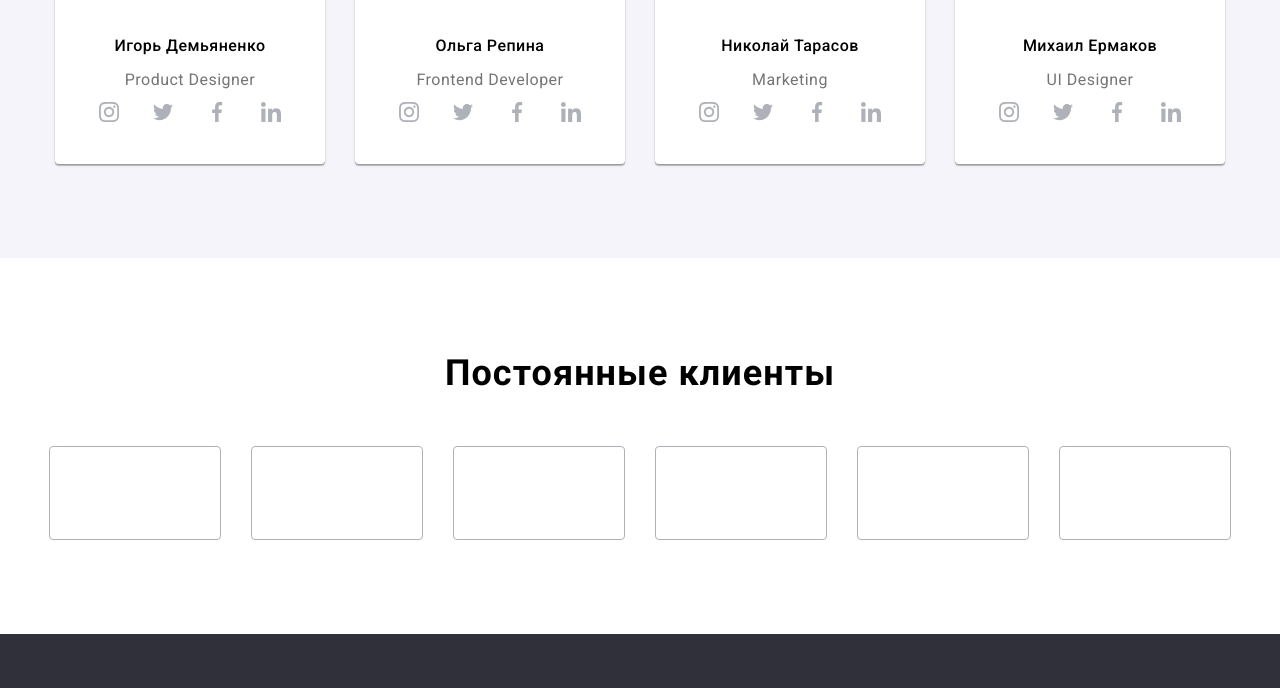
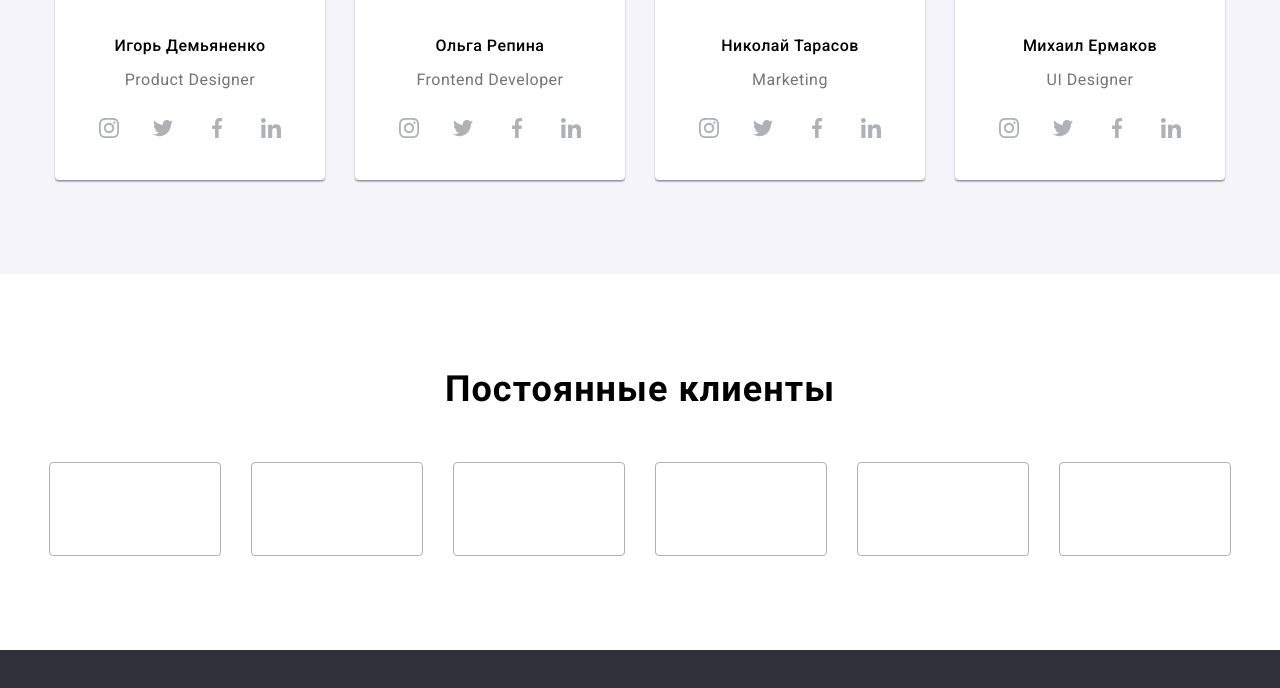
Before and after one commit to V-Full-stack/goit-markup-hw-04, a plain HTML site: page index.html in a window 1280 px wide. Shown: the part 2054-2742 px from the top of the page. Drawn offline with nearby package versions, Linux system fonts and the light colour scheme.

Commit message:
added-styles

```diff
--- a/CSS/styles.css
+++ b/CSS/styles.css
@@ -354,6 +354,9 @@ color: #2196F3; */
 
 .social-icons {
   margin-left: -10px;
+  margin-top: 16px;
+  display: flex;
+  list-style: none;
   display: inline-flex;
 }
 
```
Also changed, not shown: 1 other file.
